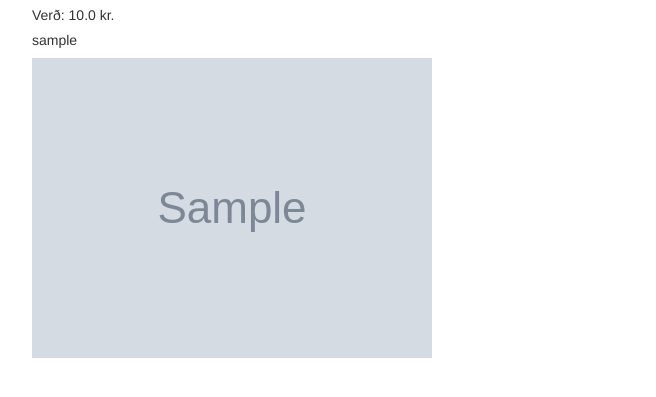
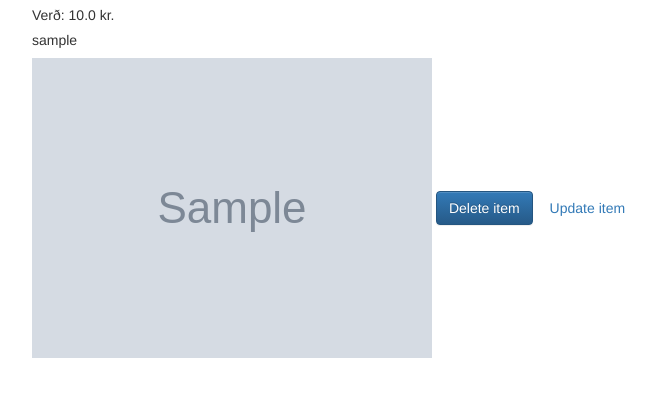
Before and after one commit to saedisjons/Verklegt2, a Django app: page /1 in a window 1280 px wide. Shown: the part 164-561 px from the top of the page, without its empty margins (38-694 px from the left). Run offline with Django 4.2, Linux system fonts and the light colour scheme; a user stored in the database is signed in; tables that the repository leaves empty hold one stand-in row (values such as "Sample post"); grey boxes marked "Sample" are stand-in pictures.

Commit message:
update_image AND delete_image function.

```diff
--- a/fire_sale_web/fire_sale_web/settings.py
+++ b/fire_sale_web/fire_sale_web/settings.py
@@ -135,3 +135,6 @@ STATICFILES_DIRS = [
 # https://docs.djangoproject.com/en/4.0/ref/settings/#default-auto-field
 
 DEFAULT_AUTO_FIELD = 'django.db.models.BigAutoField'
+
+LOGIN_URL = '/users/login'
+LOGIN_REDIRECT_URL = '/users/profile'
--- a/fire_sale_web/items/urls.py
+++ b/fire_sale_web/items/urls.py
@@ -4,5 +4,7 @@ from . import views
 urlpatterns = [
     path('', views.index, name="items-index"),
     path('<int:id>', views.get_item_by_id, name="item-details"),
-    path('create_item', views.create_item, name="create_item")
+    path('create_item', views.create_item, name="create_item"),
+    path('delete_item/<int:id>', views.delete_item, name="delete_item"),
+    path('update_item/<int:id>', views.update_item, name="update_item")
 ]
--- a/fire_sale_web/items/views.py
+++ b/fire_sale_web/items/views.py
@@ -1,21 +1,31 @@
+from django.contrib.auth.decorators import login_required
+from django.http import JsonResponse
 from django.shortcuts import render, get_object_or_404, redirect
 from forms.item_forms import ItemCreateForm
 from .models import Item, ItemImage
 
-# Create your views here.
-
 
 def index(request):
+    if 'search_filter' in request.GET:
+        search_filter = request.GET('search_filter')
+        items = [ {
+            'id': x.id,
+            'name': x.name,
+            'description': x.description,
+            'firstImage': x.itemImage_set.first().image
+        } for x in Item.objects.filter(name_icontains=search_filter) ]
+        return JsonResponse({ 'data': items })
     context = {'items': Item.objects.all().order_by('name')}
     return render(request, 'items/index.html', context)
 
-
+#/items/3
+@login_required
 def get_item_by_id(request, id):
     return render(request, 'items/item_details.html', {
         'item': get_object_or_404(Item, pk=id)
     })
 
-
+@login_required
 def create_item(request):
     if request.method == "POST":
         form = ItemCreateForm(data=request.POST)
@@ -29,3 +39,24 @@ def create_item(request):
     return render(request, 'items/create_item.html', {
        'form': form
     })
+
+@login_required
+def delete_item(request, id):
+    item = get_object_or_404(Item, pk=id)
+    item.delete()
+    return redirect('items-index')
+
+@login_required
+def update_item(request, id):
+    instance = get_object_or_404(Item, pk=id)
+    if request.method == 'POST':
+        form = ItemUpdateForm(data=request.POST, instance=instance)
+        if form.is_valid():
+            form.save()
+            return redirect('item_details', id=id)
+        else:
+            form = ItemUpdateForm(instance=instance)
+        return render(request, 'items/update_item.html', {
+            'form': form,
+            'id': id
+        })
--- a/fire_sale_web/templates/items/item_details.html
+++ b/fire_sale_web/templates/items/item_details.html
@@ -1,5 +1,6 @@
 {% extends "base.html" %}
 {% block content %}
+
     <h1>{{ item.name }}</h1>
     <p>{{ item.description }}</p>
     <h5>Verð: {{ item.price }} kr.</h5>
@@ -7,4 +8,8 @@
     {% for item_image in item.itemimage_set.all %}
         <img src="{{ item_image.image }}" class="item-image" />
     {% endfor %}
+
+    <a href="{% url 'delete_item' item.id %}" class="block btn btn-primary">Delete item</a>
+    <a href="{% url 'update_item' item.id %}" class="block btn btn-praimary">Update item</a>
+
 {% endblock %}
--- a/fire_sale_web/users/urls.py
+++ b/fire_sale_web/users/urls.py
@@ -6,6 +6,6 @@ urlpatterns = [
     # http://localhost:8000/users
     path('', views.index, name="users-index"),
     path('register', views.register, name="register"),
-    path('login', LoginView.as_view(template_name='user/login.html'), name="login"),
+    path('login', LoginView.as_view(template_name='users/login.html'), name="login"),
     path('logout', LogoutView.as_view(next_page='login'), name="logout")
 ]
--- a/fire_sale_web/users/views.py
+++ b/fire_sale_web/users/views.py
@@ -14,6 +14,6 @@ def register(request):
         if form.is_valid():
             form.save()
             return redirect('login')
-    return render(request, 'user/register.hhtml', {
+    return render(request, 'users/register.html', {
         'form': UserCreationForm()
     })
```
Also changed, not shown: fire_sale_web/templates/items/update_item.html (added, +8 -0 lines), fire_sale_web/templates/users/login.html (+8 -0 lines), fire_sale_web/items/forms/item_forms.py (line endings or trailing spaces), fire_sale_web/templates/users/single_user.html (renamed from fire_sale_web/templates/users/single_user.html'.html).
